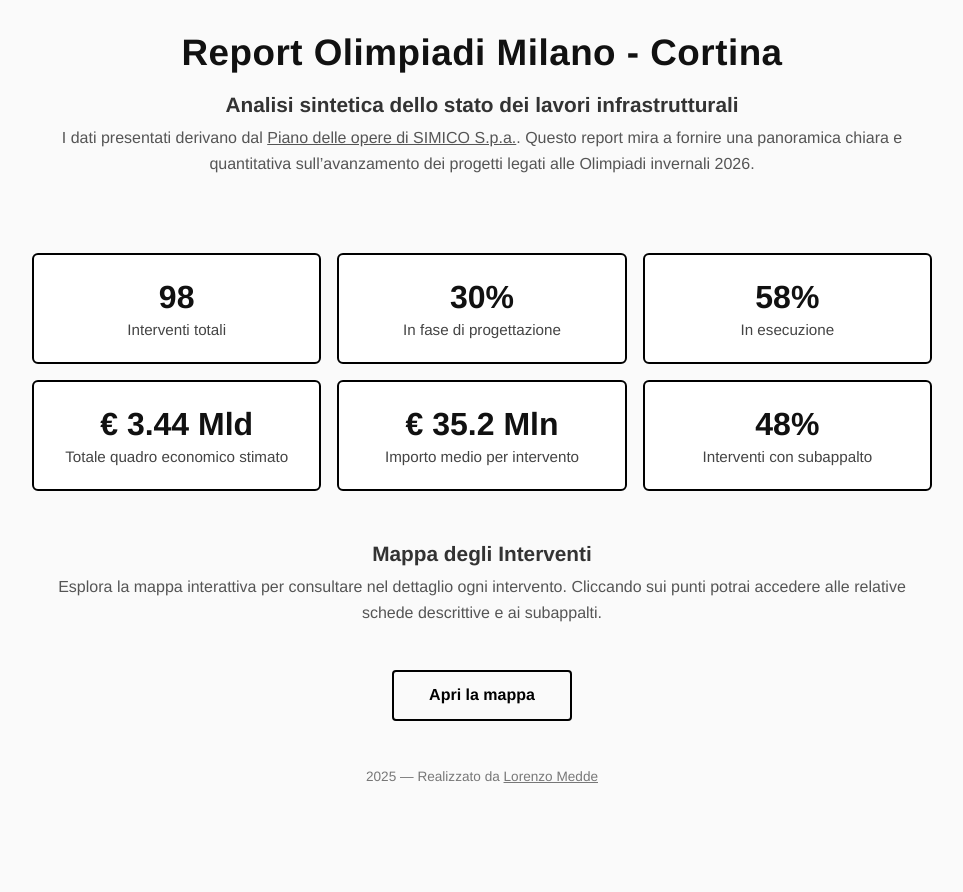
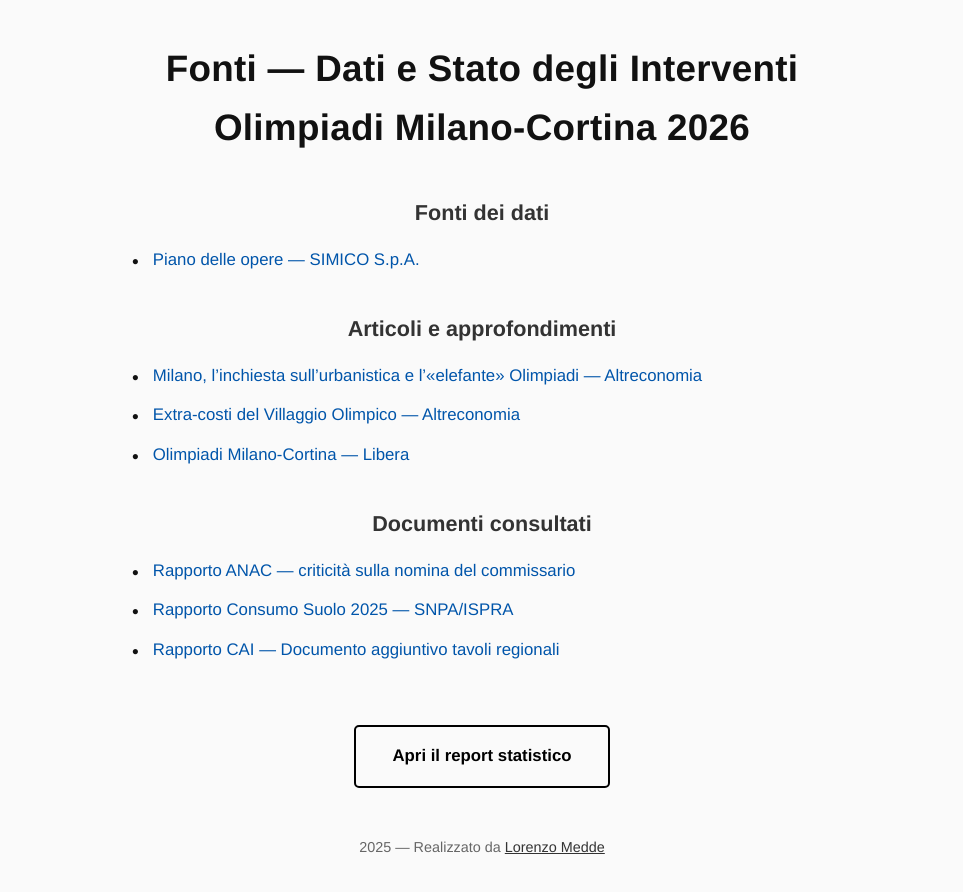
Before and after one commit to Loremedde/olimpiadi, a plain HTML site: page docs/index.html in a window 1280 px wide. Shown: the whole page, without its empty margins (158-1121 px from the left). Before the commit the page ends 816 px from the top, so only its background shows below. Drawn offline with Linux system fonts and the light colour scheme.

Commit message:
Aggiunte fonti

```diff
--- a/docs/index.html
+++ b/docs/index.html
@@ -3,9 +3,11 @@
 <head>
   <meta charset="UTF-8">
   <meta name="viewport" content="width=device-width, initial-scale=1.0">
-  <title>Report dati Olimpiadi</title>
+  <title>Fonti - Olimpiadi Milano-Cortina 2026</title>
+
   <style>
     * { margin: 0; padding: 0; box-sizing: border-box; }
+
     body {
       font-family: "Helvetica Neue", Helvetica, Arial, sans-serif;
       background: #fafafa;
@@ -13,155 +15,155 @@
       display: flex;
       flex-direction: column;
       align-items: center;
-      justify-content: flex-start;
-      min-height: 100vh;
+      padding: 2.5rem 1rem;
       text-align: center;
-      padding: 2rem 1rem;
+      line-height: 1.6;
     }
 
-    header {
+    .container {
       max-width: 900px;
-      margin-bottom: 2rem;
+      width: 100%;
+      text-align: center;
+      animation: fadeIn 0.7s ease;
+    }
+
+    @keyframes fadeIn {
+      from { opacity: 0; transform: translateY(15px); }
+      to { opacity: 1; transform: translateY(0); }
     }
 
     h1 {
       font-size: 2.3rem;
-      letter-spacing: 0.5px;
-      margin-bottom: 0.5rem;
+      font-weight: 700;
+      margin-bottom: 1.5rem;
+      letter-spacing: 0.3px;
     }
 
     h2 {
-      font-size: 1.3rem;
-      margin: 1.2rem 0 0.5rem;
+      font-size: 1.35rem;
+      font-weight: 600;
+      margin-top: 2.4rem;
+      margin-bottom: 1rem;
       color: #333;
     }
 
-    p {
-      font-size: 1rem;
-      color: #555;
-      line-height: 1.6;
-      margin-bottom: 0.8rem;
+    ul {
+      list-style: none;
+      padding-left: 0;
+      text-align: left;
+      margin: 0 auto;
+      max-width: 700px;
     }
 
-    .stats-grid {
-      display: grid;
-      grid-template-columns: repeat(auto-fit, minmax(220px, 1fr));
-      gap: 1rem;
-      margin: 2rem auto;
-      max-width: 900px;
-      width: 100%;
+    li {
+      margin-bottom: 0.8rem;
+      font-size: 1.05rem;
+      padding-left: 1.3rem;
+      position: relative;
     }
 
-    .stat-box {
-      border: 2px solid #000;
-      background: #fff;
-      padding: 1.5rem 1rem;
-      border-radius: 6px;
-      transition: transform 0.2s ease;
+    li::before {
+      content: "•";
+      position: absolute;
+      left: 0;
+      top: 0;
+      font-size: 1.2rem;
+      color: #111;
     }
 
-    .stat-box:hover {
-      transform: scale(1.02);
+    p {
+      margin-top: 2rem;
+      margin-bottom: 1.5rem;
+      font-size: 1rem;
+      color: #444;
+      max-width: 700px;
+      margin-left: auto;
+      margin-right: auto;
     }
 
-    .stat-value {
-      font-size: 2rem;
-      font-weight: bold;
-      margin-bottom: 0.3rem;
+    a.link {
+      color: #0055aa;
+      text-decoration: none;
+      font-weight: 500;
+      border-bottom: 1px solid transparent;
+      transition: color 0.25s ease, border-bottom 0.25s ease;
     }
 
-    .stat-label {
-      font-size: 0.95rem;
-      color: #444;
+    a.link:hover {
+      color: #002d66;
+      border-bottom: 1px solid #002d66;
     }
 
-    a.button {
+    .button {
       display: inline-block;
-      margin-top: 2rem;
-      padding: 0.9rem 2.2rem;
+      margin-top: 3rem;
+      padding: 1rem 2.3rem;
       border: 2px solid #000;
+      font-size: 1.05rem;
+      font-weight: 600;
       color: #000;
       text-decoration: none;
-      font-size: 1rem;
-      font-weight: 600;
-      border-radius: 4px;
-      transition: all 0.25s ease;
+      border-radius: 5px;
+      transition: all .25s ease;
     }
 
-    a.button:hover {
+    .button:hover {
       background: #000;
       color: #fff;
+      transform: translateY(-2px);
     }
 
     footer {
       margin-top: 3rem;
-      font-size: 0.85rem;
-      color: #777;
+      font-size: 0.9rem;
+      color: #666;
     }
 
-    a.link {
-      color: inherit;
+    footer a {
+      color: #333;
       text-decoration: underline;
     }
 
-    /* Responsive */
     @media (max-width: 600px) {
       h1 { font-size: 1.9rem; }
-      .stat-value { font-size: 1.6rem; }
-      body { padding: 1.5rem; }
+      h2 { font-size: 1.2rem; }
+      li { font-size: 1rem; }
     }
   </style>
 </head>
+
 <body>
 
-  <header>
-    <h1>Report Olimpiadi Milano - Cortina</h1>
-    <h2>Analisi sintetica dello stato dei lavori infrastrutturali</h2>
-    <p>
-      I dati presentati derivano dal <a class="link" href="https://www.simico.it/piano-delle-opere/" target="_blank">Piano delle opere di SIMICO S.p.a.</a>.
-      Questo report mira a fornire una panoramica chiara e quantitativa sull’avanzamento dei progetti legati alle Olimpiadi invernali 2026.
-    </p>
-  </header>
+  <div class="container">
 
-  <!-- Sezione statistiche chiave -->
-  <section class="stats-grid">
-    <div class="stat-box">
-      <div class="stat-value">98</div>
-      <div class="stat-label">Interventi totali</div>
-    </div>
-    <div class="stat-box">
-      <div class="stat-value">30%</div>
-      <div class="stat-label">In fase di progettazione</div>
-    </div>
-    <div class="stat-box">
-      <div class="stat-value">58%</div>
-      <div class="stat-label">In esecuzione</div>
-    </div>
-    <div class="stat-box">
-      <div class="stat-value">€ 3.44 Mld</div>
-      <div class="stat-label">Totale quadro economico stimato</div>
-    </div>
-    <div class="stat-box">
-      <div class="stat-value">€ 35.2 Mln</div>
-      <div class="stat-label">Importo medio per intervento</div>
-    </div>
-    <div class="stat-box">
-      <div class="stat-value">48%</div>
-      <div class="stat-label">Interventi con subappalto</div>
-    </div>
-  </section>
+    <h1>Fonti — Dati e Stato degli Interventi<br>Olimpiadi Milano-Cortina 2026</h1>
 
-  <section style="max-width:900px;">
-    <h2>Mappa degli Interventi</h2>
-    <p>
-      Esplora la mappa interattiva per consultare nel dettaglio ogni intervento.
-      Cliccando sui punti potrai accedere alle relative schede descrittive e ai subappalti.
-    </p>
-    <a href="mappa_interventi.html" class="button">Apri la mappa</a>
-  </section>
+    <h2>Fonti dei dati</h2>
+    <ul>
+      <li><a class="link" href="https://www.simico.it/piano-delle-opere/" target="_blank">Piano delle opere — SIMICO S.p.A.</a></li>
+    </ul>
+
+    <h2>Articoli e approfondimenti</h2>
+    <ul>
+      <li><a class="link" href="https://altreconomia.it/milano-linchiesta-sullurbanistica-e-quellelefante-chiamato-olimpiadi-2026/" target="_blank">Milano, l’inchiesta sull’urbanistica e l’«elefante» Olimpiadi — Altreconomia</a></li>
+      <li><a class="link" href="https://altreconomia.it/gli-extra-costi-del-villaggio-olimpico-di-milano-e-limportanza-di-chiamarsi-coima/" target="_blank">Extra-costi del Villaggio Olimpico — Altreconomia</a></li>
+      <li><a class="link" href="https://www.libera.it/it-schede-2754-olimpiadi_milano_cortina_2026" target="_blank">Olimpiadi Milano-Cortina — Libera</a></li>
+    </ul>
+
+    <h2>Documenti consultati</h2>
+    <ul>
+      <li><a class="link" href="doc/Rapporto ANAC.pdf" target="_blank">Rapporto ANAC — criticità sulla nomina del commissario</a></li>
+      <li><a class="link" href="doc/rapporto-consumo-suolo-2025.pdf" target="_blank">Rapporto Consumo Suolo 2025 — SNPA/ISPRA</a></li>
+      <li><a class="link" href="doc/Documento-aggiuntivo-tavoli-regionali-MICO-26-SEG-AMB-6-2-23-2-2-w-1.pdf" target="_blank">Rapporto CAI — Documento aggiuntivo tavoli regionali</a></li>
+    </ul>
+
+
+    <a href="report.html" class="button">Apri il report statistico</a>
+
+  </div>
 
   <footer>
-    2025 — Realizzato da <a href="https://github.com/Loremedde" target="_blank" class="link">Lorenzo Medde</a>
+    2025 — Realizzato da <a href="https://github.com/Loremedde" target="_blank">Lorenzo Medde</a>
   </footer>
 
 </body>
```
